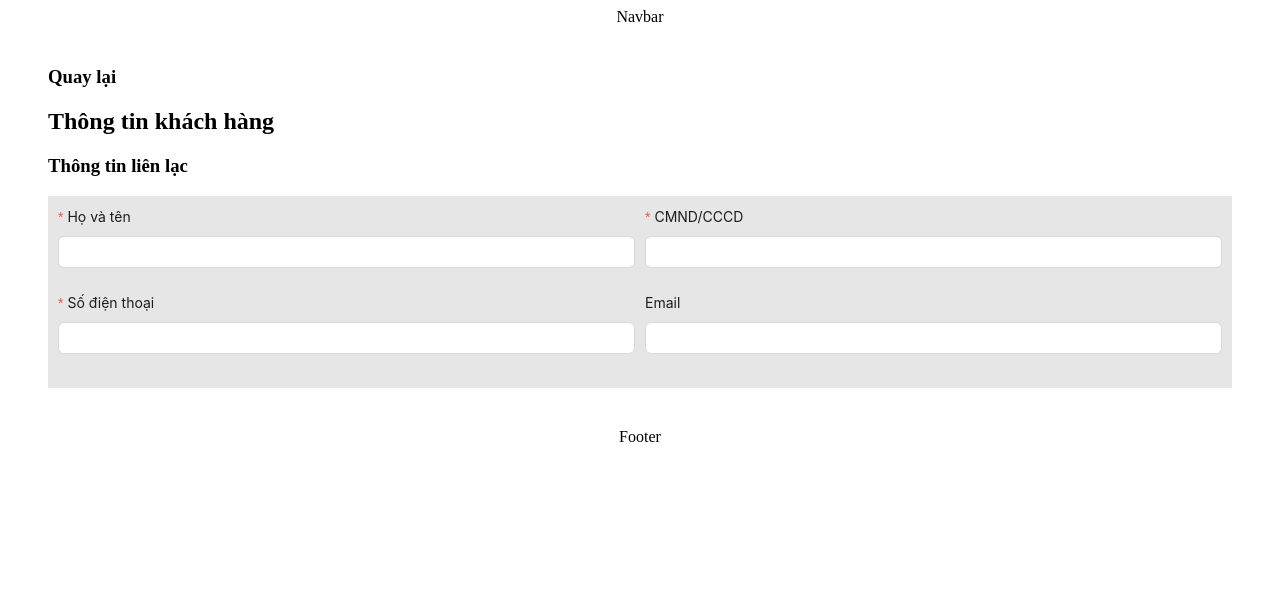
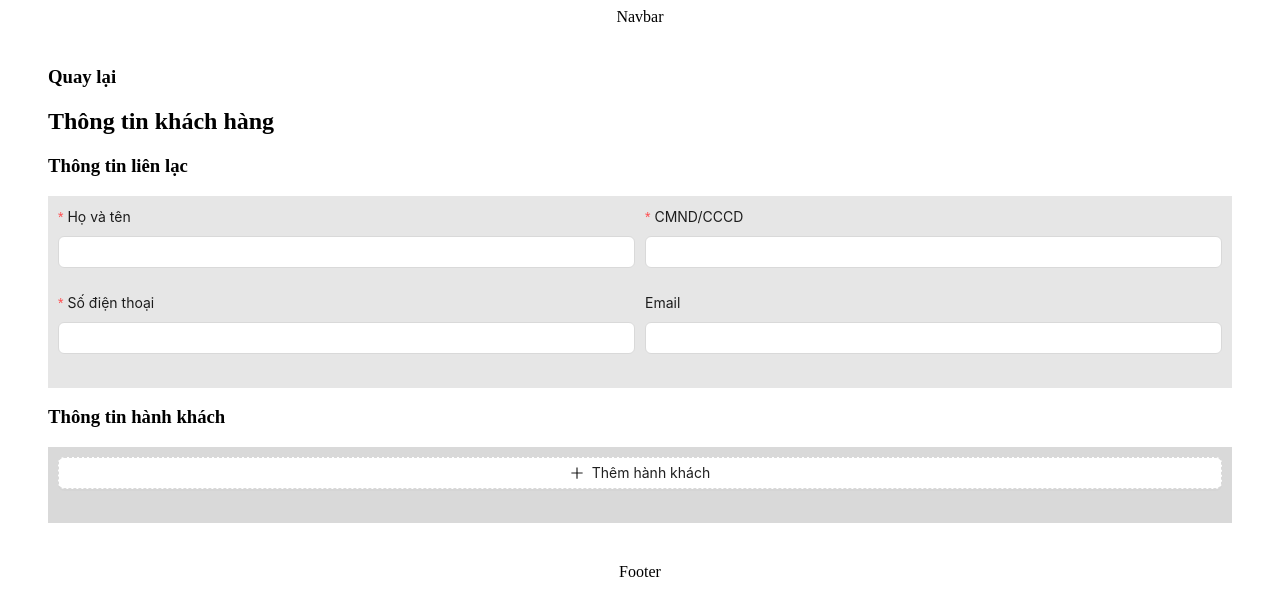
Before and after one commit to pt-tu/4Travel, a React (Create React App) app: page /xac-nhan-dat-tour in a window 1280 px wide. Shown: the top 616 px of the page. Built offline with nearby package versions, Linux system fonts and the light colour scheme.

Commit message:
add booking info component

```diff
--- /dev/null
+++ b/src/components/BookingInfo.tsx
@@ -0,0 +1,68 @@
+import { MinusCircleOutlined, PlusOutlined } from "@ant-design/icons";
+import { Button, Col, Row, Form, Input, Space, Select, DatePicker } from "antd";
+
+function BookingInfo() {
+  // use global color variables
+  const listForm = { backgroundColor: "#d9d9d9", padding: 10 };
+  return (
+    <div className="list">
+      <h3>Thông tin hành khách</h3>
+      <Form style={listForm} layout="vertical">
+        <Form.List name="passengers">
+          {(fields, { add, remove }) => (
+            <div>
+              {fields.map(({ key, name, ...restField }) => (
+                <Space key={key}>
+                  <Form.Item
+                    {...restField}
+                    label="Họ và tên"
+                    name={[name, "name"]}
+                    rules={[{ required: true, message: "Nhập họ tên" }]}
+                  >
+                    <Input />
+                  </Form.Item>
+                  <Form.Item
+                    {...restField}
+                    label="Giới tính"
+                    name={[name, "gender"]}
+                    rules={[{ required: true, message: "Nhập giới tính" }]}
+                  >
+                    <Select />
+                  </Form.Item>
+                  <Form.Item
+                    {...restField}
+                    label="Ngày sinh"
+                    name={[name, "bday"]}
+                    rules={[{ required: true, message: "Nhập ngày sinh" }]}
+                  >
+                    <DatePicker format={"DD/MM/YY"} placeholder="DD/MM/YY" />
+                  </Form.Item>
+                  <Form.Item
+                    {...restField}
+                    label="Ghi chú"
+                    name={[name, "note"]}
+                  >
+                    <Input />
+                  </Form.Item>
+                  <MinusCircleOutlined onClick={() => remove(name)} />
+                </Space>
+              ))}
+              <Form.Item>
+                <Button
+                  type="dashed"
+                  onClick={() => add()}
+                  block
+                  icon={<PlusOutlined />}
+                >
+                  Thêm hành khách
+                </Button>
+              </Form.Item>
+            </div>
+          )}
+        </Form.List>
+      </Form>
+    </div>
+  );
+}
+
+export default BookingInfo;
--- a/src/components/ContactInfo.tsx
+++ b/src/components/ContactInfo.tsx
@@ -8,7 +8,7 @@ function ContactInfo() {
   return (
     <div className="contact">
       <h3>Thông tin liên lạc</h3>
-      <Form style={contactForm} layout="vertical" labelAlign="left">
+      <Form style={contactForm} layout="vertical">
         <Row>
           <Col span={12} style={padRight}>
             <Form.Item name={"name"} required label="Họ và tên">
--- a/src/pages/Task3/ConfirmBooking.tsx
+++ b/src/pages/Task3/ConfirmBooking.tsx
@@ -1,5 +1,6 @@
 import "./Form.css";
 import ContactInfo from "../../components/ContactInfo";
+import BookingInfo from "../../components/BookingInfo";
 
 function ConfirmBooking() {
   return (
@@ -7,6 +8,7 @@ function ConfirmBooking() {
       <h3>Quay lại</h3>
       <h2>Thông tin khách hàng</h2>
       <ContactInfo />
+      <BookingInfo />
     </div>
   );
 }
```
